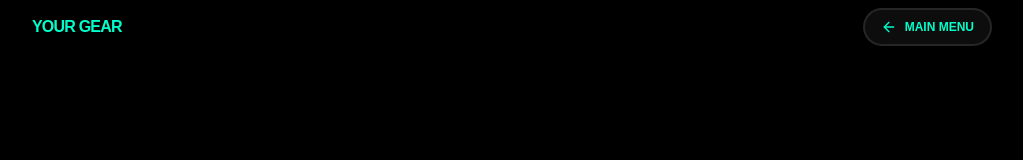
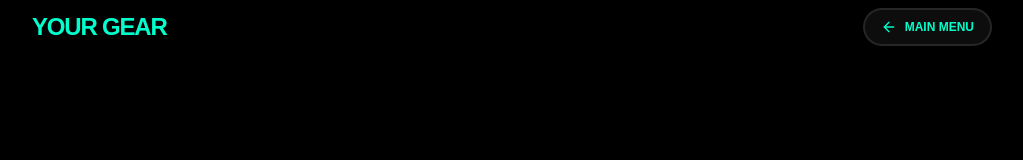
Before and after one commit to hongy20/midi-jam, a Next.js app: page /gear in a window 1280 px wide. Shown: the top 160 px of the page, without its empty margins (128-1151 px from the left). Built offline with nearby package versions, Linux system fonts and the light colour scheme.

Commit message:
refactor: update PageHeader to use Flat Flex layout and title/icon props

```diff
--- a/src/app/collection/page.tsx
+++ b/src/app/collection/page.tsx
@@ -4,7 +4,7 @@ import { ArrowLeft, Dices, Play } from "lucide-react";
 import { useEffect, useState } from "react";
 import { Button } from "@/components/button/button";
 import { PageFooter } from "@/components/page-footer";
-import { PageHeader } from "@/components/page-header";
+import { PageHeader } from "@/components/page-header/page-header";
 import { PageLayout } from "@/components/page-layout/page-layout";
 import { useAppContext } from "@/context/app-context";
 import { useNavigation } from "@/hooks/use-navigation";
--- a/src/app/gear/page.tsx
+++ b/src/app/gear/page.tsx
@@ -5,7 +5,7 @@ import { useSearchParams } from "next/navigation";
 import { Suspense, useEffect, useState } from "react";
 import { Button } from "@/components/button/button";
 import { PageFooter } from "@/components/page-footer";
-import { PageHeader } from "@/components/page-header";
+import { PageHeader } from "@/components/page-header/page-header";
 import { PageLayout } from "@/components/page-layout/page-layout";
 import { useAppContext } from "@/context/app-context";
 import { useMIDIDevices } from "@/hooks/use-midi-devices";
--- a/src/app/options/page.tsx
+++ b/src/app/options/page.tsx
@@ -5,7 +5,7 @@ import { useSearchParams } from "next/navigation";
 import { Suspense } from "react";
 import { Button } from "@/components/button/button";
 import { PageFooter } from "@/components/page-footer";
-import { PageHeader } from "@/components/page-header";
+import { PageHeader } from "@/components/page-header/page-header";
 import { PageLayout } from "@/components/page-layout/page-layout";
 import { useAppContext } from "@/context/app-context";
 import { useTheme } from "@/context/theme-context";
@@ -49,14 +49,7 @@ export default function OptionsPage() {
   return (
     <PageLayout
       header={
-        <PageHeader
-          title={
-            <h1 className="text-[var(--h1-size)] font-black italic uppercase tracking-tighter drop-shadow-md flex items-center gap-3 text-foreground">
-              Options{" "}
-              <Settings className="w-8 h-8 sm:w-10 sm:h-10 animate-[spin_10s_linear_infinite]" />
-            </h1>
-          }
-        >
+        <PageHeader title="Options" icon={Settings}>
           <Suspense>
             <BackButton />
           </Suspense>
--- a/src/app/page.tsx
+++ b/src/app/page.tsx
@@ -4,7 +4,7 @@ import { Play, Settings } from "lucide-react";
 import { useEffect } from "react";
 import { Button } from "@/components/button/button";
 import { PageFooter } from "@/components/page-footer";
-import { PageHeader } from "@/components/page-header";
+import { PageHeader } from "@/components/page-header/page-header";
 import { PageLayout } from "@/components/page-layout/page-layout";
 import { useAppContext } from "@/context/app-context";
 import { useNavigation } from "@/hooks/use-navigation";
--- a/src/app/score/score-page.tsx
+++ b/src/app/score/score-page.tsx
@@ -3,7 +3,7 @@
 import { ChevronRight, RotateCcw } from "lucide-react";
 import { Button } from "@/components/button/button";
 import { PageFooter } from "@/components/page-footer";
-import { PageHeader } from "@/components/page-header";
+import { PageHeader } from "@/components/page-header/page-header";
 import { PageLayout } from "@/components/page-layout/page-layout";
 import { useAppContext } from "@/context/app-context";
 import { useNavigation } from "@/hooks/use-navigation";
--- /dev/null
+++ b/src/components/page-header/page-header.module.css
@@ -0,0 +1,51 @@
+.header {
+  display: flex;
+  align-items: center;
+  justify-content: flex-start;
+  gap: 0.75rem;
+  padding: var(--header-py) 1.5rem;
+  width: 100%;
+  max-width: 64rem; /* max-w-5xl */
+  margin-left: auto;
+  margin-right: auto;
+  flex-shrink: 0;
+}
+
+@media (min-width: 640px) {
+  .header {
+    padding-left: 2rem;
+    padding-right: 2rem;
+    gap: 1rem;
+  }
+}
+
+.title {
+  font-size: var(--h1-size);
+  font-weight: 900;
+  color: var(--foreground);
+  text-transform: uppercase;
+  letter-spacing: -0.05em; /* tracking-tighter */
+}
+
+.icon {
+  width: 2rem;
+  height: 2rem;
+  color: var(--foreground);
+}
+
+@media (min-width: 640px) {
+  .icon {
+    width: 2.5rem;
+    height: 2.5rem;
+  }
+}
+
+.spacer {
+  flex: 1;
+}
+
+.actions {
+  display: flex;
+  align-items: center;
+  gap: 1rem;
+}
--- /dev/null
+++ b/src/components/page-header/page-header.tsx
@@ -0,0 +1,26 @@
+import type { LucideIcon } from "lucide-react";
+import type { ReactNode } from "react";
+import styles from "./page-header.module.css";
+
+interface PageHeaderProps {
+  title?: string;
+  icon?: LucideIcon;
+  children?: ReactNode;
+  className?: string;
+}
+
+export function PageHeader({
+  title,
+  icon: Icon,
+  children,
+  className = "",
+}: PageHeaderProps) {
+  return (
+    <div className={`${styles.header} ${className}`}>
+      {Icon && <Icon className={styles.icon} />}
+      {title && <h1 className={styles.title}>{title}</h1>}
+      <div className={styles.spacer} />
+      {children && <div className={styles.actions}>{children}</div>}
+    </div>
+  );
+}
```
